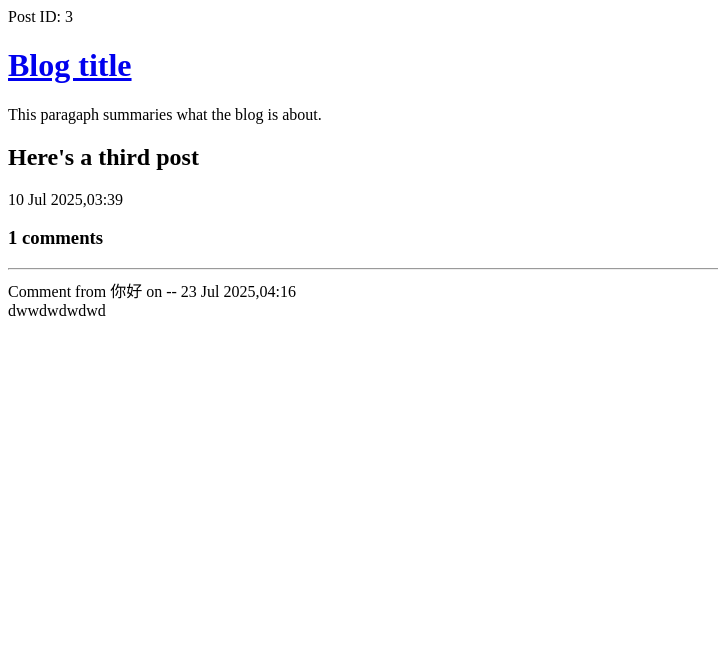
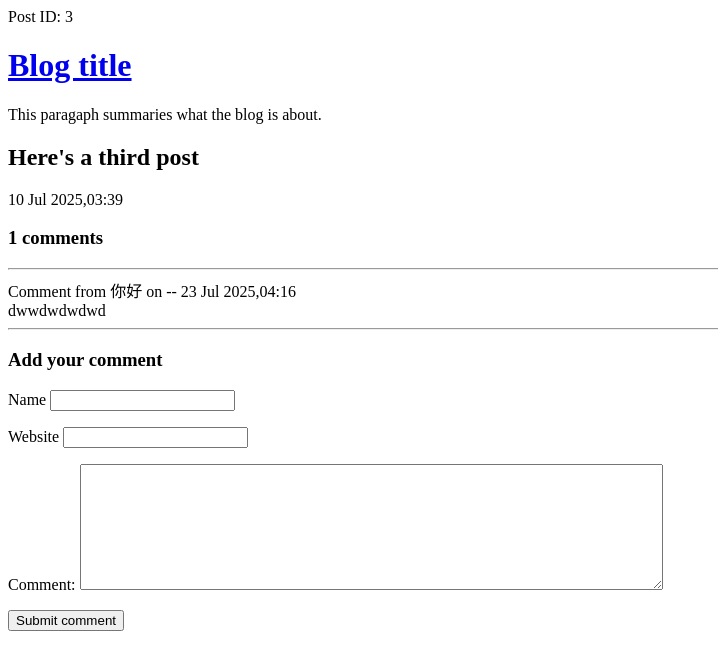
Before and after one commit to lora-sys/php-blog, a PHP site: page /view-post.php?post_id=3 in a window 1280 px wide. Shown: the top 670 px of the page, without its empty margins (0-718 px from the left). Run offline with PHP 8.4, Linux system fonts and the light colour scheme; data comes from the database, SQL or seed files in the repository; both versions use the stored data as it was after the commit; data that the repository does not hold is empty.

Commit message:
修复表单不显示的问题，修复从view-post脚本发送的通过post全局数组发送的名字网址的内容，键不对应的情况，已经修改，-，_

```diff
--- a/templates/comment-form.php
+++ b/templates/comment-form.php
@@ -20,39 +20,38 @@
 <h3>Add your comment</h3>
 <form method="post">
 <p>
-    <label for="comment-name">
-        Name;
+    <label for="comment_name">
+        Name
     </label>
     <input
     type="text"
-    id="comment-name"
-    name="comment-name"
+    id="comment_name"
+    name="comment_name"
     value="<?php echo htmlEscape($commentData['name']) ?>"
     />
     </p>
 <p>
-<label for="comment-website">
+<label for="comment_website">
 Website
     </label>
 <input
 type="text"
-id="comment-website"
-name="comment-website"
+id="comment_website"
+name="comment_website"
 value="<?php echo htmlEscape($commentData['website']) ?>"
 />
     </p>
 
     <p>
-        <label for="comment-text">
+        <label for="comment_text">
             Comment:
             </label>
             <textarea
-            id="comment-text"
-            name="comment-text"
+            id="comment_text"
+            name="comment_text"
             rows="8"
             cols="70"
-            value="<?php echo htmlEscape($commentData['text'])?>"
-            >
+            ><?php echo htmlEscape($commentData['text'])?>
                 </textarea>
         </p>
 <input
--- a/view-post.php
+++ b/view-post.php
@@ -77,6 +77,7 @@ if($_POST)
           <?php echo htmlEscape($comment['text']) ?>
     </div>
        <?php endforeach; ?>
+       <?php require 'templates/comment-form.php';?>
 </body>
 
 
```
Also changed, not shown: data/data.sqlite.
